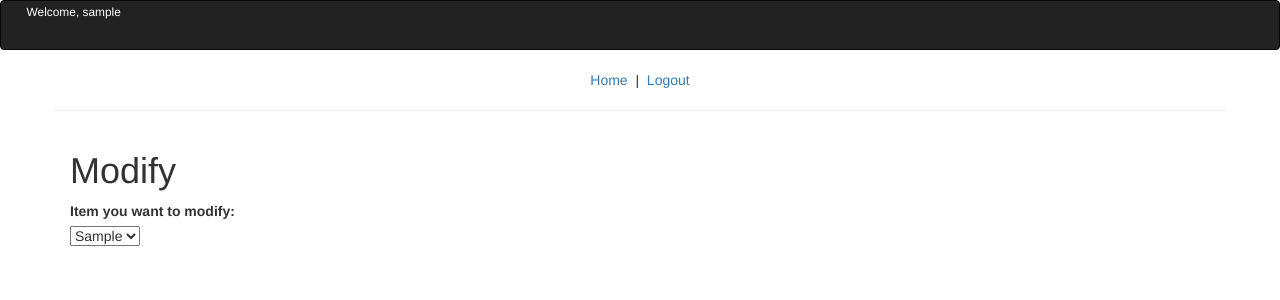
After one commit to designravenous/Shopping_app, a Flask app: page /modify in a window 1280 px wide. The commit adds this page. Shown: the top 300 px of the page. Run offline with Flask 2, Linux system fonts and the light colour scheme; a user stored in the database is signed in; tables that the repository leaves empty hold one stand-in row (values such as "Sample post"); some libraries are stand-ins or nearby versions.

Commit message:
add container/row/col in register, login and new button, add modify in route and html

```diff
--- a/application/forms.py
+++ b/application/forms.py
@@ -7,14 +7,12 @@ class LoginForms(FlaskForm):
     username = StringField('Username', validators=[DataRequired()])
     password = PasswordField('Password', validators=[DataRequired()])
     remember_me = BooleanField('Remember Me')
-    submit = SubmitField('Sign In')
 
 class RegistrationForm(FlaskForm):
     username = StringField('Username', validators=[DataRequired()])
     email = StringField('Email', validators=[DataRequired(), Email()])
     password = PasswordField('Password', validators=[DataRequired()])
     password2 = PasswordField('Repeat Password', validators=[DataRequired(), EqualTo('password')])
-    submit = SubmitField('Register')
 
     def validate_username(self, username):
         user = User.query.filter_by(username=username.data).first()
--- a/application/routes.py
+++ b/application/routes.py
@@ -105,3 +105,9 @@ def delete_all_items():
         db.session.delete(item)
     db.session.commit()
     return redirect(url_for('index'))
+
+@app.route('/modify', methods=['GET', 'POST'])
+def modify():
+    shopping_items = ShoppingItems.query.filter_by(user_id=current_user.id)
+    user = current_user.username
+    return render_template('modify.html', title='Modify', shopping_items=shopping_items, user=user)
--- a/application/templates/index.html
+++ b/application/templates/index.html
@@ -11,7 +11,7 @@
                     </a>
                     <ul class="dropdown-menu">
                         <li><a href= {{ url_for('add_new_item') }} ><span class="glyphicon glyphicon-plus"></span>&nbsp;&nbsp;Add Item</a></li>
-                        <li><a href="#"><span class="glyphicon glyphicon-pencil"></span>&nbsp;&nbsp;Modify Item</a></li>
+                        <li><a href= {{ url_for('modify') }}><span class="glyphicon glyphicon-pencil"></span>&nbsp;&nbsp;Modify Item</a></li>
                         <li class="divider"></li>
                         <li><a href= {{ url_for('delete_all_items') }}><span class="glyphicon glyphicon-trash"></span>&nbsp;&nbsp;Delete All Items</a></li>
                     </ul>
--- /dev/null
+++ b/application/templates/modify.html
@@ -0,0 +1,19 @@
+{% extends "base.html" %}
+{% block app_content %}
+<div class="container">
+    <div class="row col-xs-12">
+        <h1>Modify</h1>
+        <form action="" method="POST">
+            <div class="form-group">
+                    <label>Item you want to modify:</label><br>
+            <select id="sel1" name="quantity">
+                {% for thing in shopping_items %}
+                <option>{{ thing.item }}</option>
+                {% endfor %}
+            </select>
+        </form>
+    </div>
+    </div>
+</div>
+
+{% endblock %}
```
Also changed, not shown: application/templates/login.html (+9 -3 lines), application/templates/register.html (+7 -1 lines).
